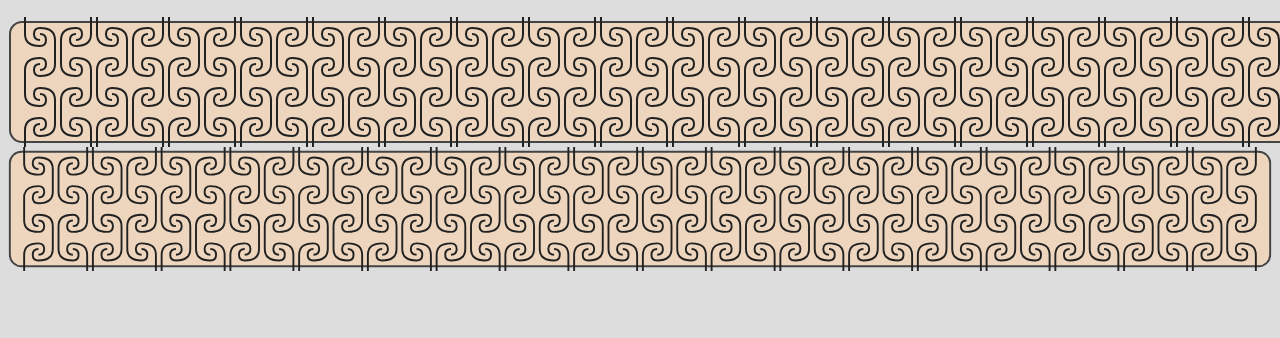
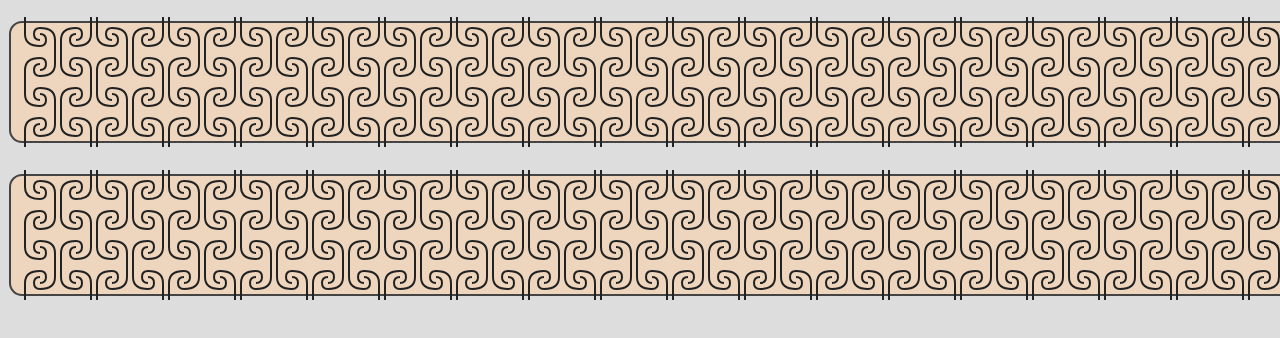
Before and after one commit to solenoid/living-hinge-3, a plain HTML site: page index.html in a window 1280 px wide. Shown: the part 62-400 px from the top of the page. Drawn offline with Linux system fonts and the light colour scheme.

Commit message:
less flexy

```diff
--- a/index.html
+++ b/index.html
@@ -17,7 +17,8 @@ svg {
 </style>
 <h2>Living Hinge 3</h2>
 <svg id="hinged" xmlns="http://www.w3.org/2000/svg" viewBox="0 0 1330 130"></svg>
-<img id="hingedimg" />
+<br>
+<img width="1330" id="hingedimg" />
 <script src="d3.js"></script>
 <script>
 const bw = 24;
```
